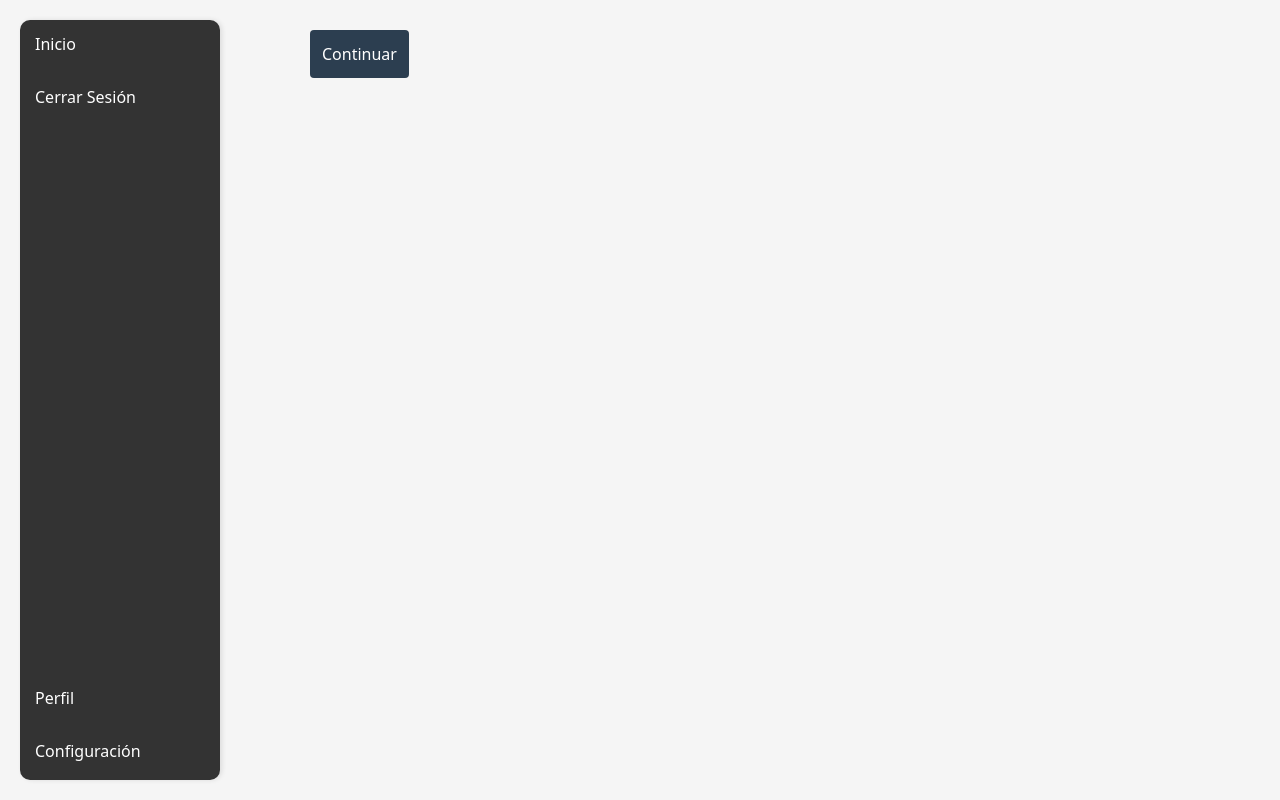
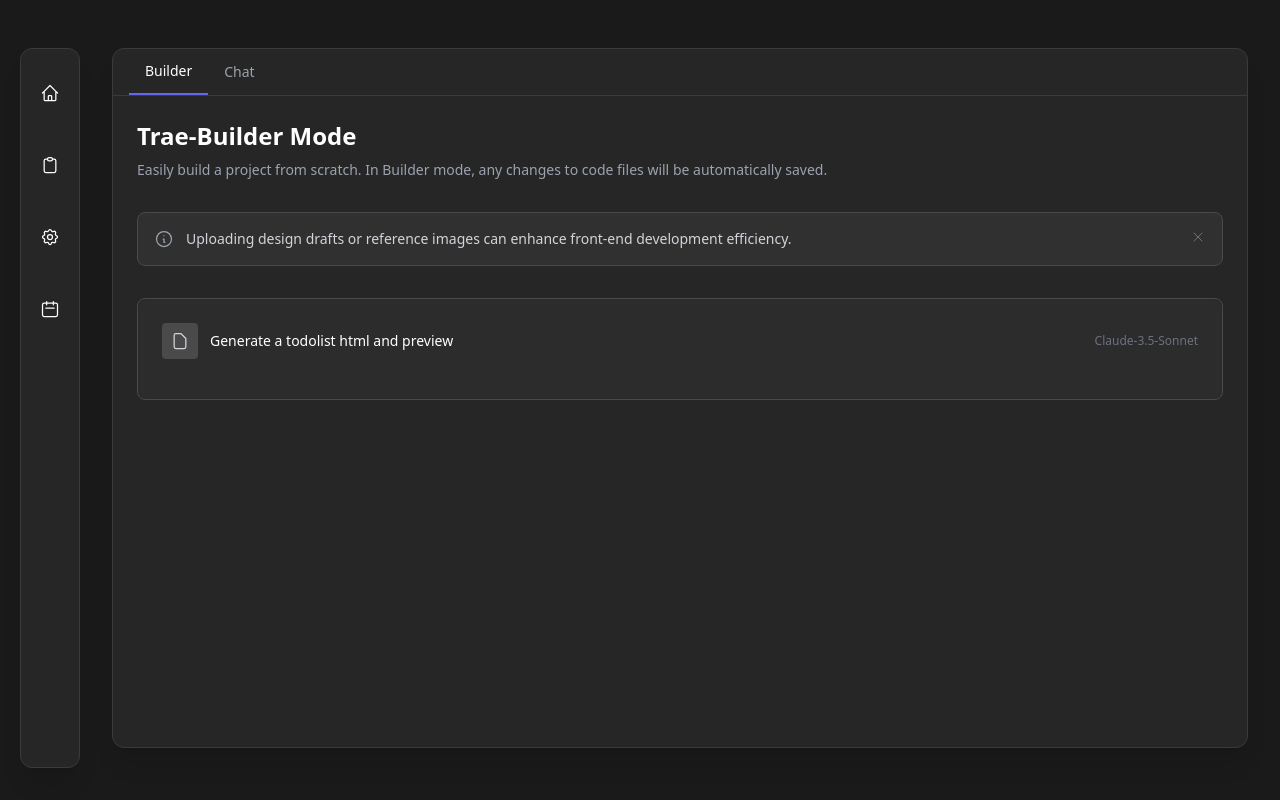
Before and after one commit to SantiagoPrada2005/service-client-client, a Next.js app in the folder service-client-ai/: page /pages/home in a window 1280 px wide. Built offline with nearby package versions, Linux system fonts and the light colour scheme.

Commit message:
NEW UPDATE

```diff
--- a/service-client-ai/src/app/pages/home/page.tsx
+++ b/service-client-ai/src/app/pages/home/page.tsx
@@ -1,25 +1,117 @@
 'use client';
-import styles from './css/main.module.css';
+import { useState } from 'react';
 
 export default function MainPage() {
+  const [activeTab, setActiveTab] = useState('builder');
+
   return (
-    <div className={styles.container}>
-      <div className={styles.sidebarWrapper}>
-        <div className={styles.sidebarContainer}>
-          <ul className={styles.sidebarList}>
-            <div className={styles.sidebarTop}>
-              <li className={styles.sidebarItem}>Inicio</li>
-              <li className={styles.sidebarItem}>Cerrar Sesión</li>
-            </div>
-            <div className={styles.sidebarBottom}>
-              <li className={styles.sidebarItem}>Perfil</li>
-              <li className={styles.sidebarItem}>Configuración</li>
-            </div>
-          </ul>
+    <div className="min-h-screen flex bg-[#1a1a1a] text-white font-sans">
+      {/* Removed macOS-style window controls and App Title as requested */}
+
+      {/* Sidebar */}
+      <div className="fixed left-5 top-12 z-40">
+        <div className="w-[60px] bg-[#2a2a2a]/80 backdrop-blur-xl text-white rounded-xl shadow-xl border border-[#3a3a3a] h-[calc(100vh-80px)] flex flex-col items-center py-6">
+          <div className="space-y-8 flex flex-col items-center">
+            <button className="w-10 h-10 flex items-center justify-center rounded-lg hover:bg-[#3a3a3a] transition-all duration-200">
+              <svg xmlns="http://www.w3.org/2000/svg" className="h-5 w-5" fill="none" viewBox="0 0 24 24" stroke="currentColor">
+                <path strokeLinecap="round" strokeLinejoin="round" strokeWidth={1.5} d="M3 12l2-2m0 0l7-7 7 7M5 10v10a1 1 0 001 1h3m10-11l2 2m-2-2v10a1 1 0 01-1 1h-3m-6 0a1 1 0 001-1v-4a1 1 0 011-1h2a1 1 0 011 1v4a1 1 0 001 1m-6 0h6" />
+              </svg>
+            </button>
+            <button className="w-10 h-10 flex items-center justify-center rounded-lg hover:bg-[#3a3a3a] transition-all duration-200">
+              <svg xmlns="http://www.w3.org/2000/svg" className="h-5 w-5" fill="none" viewBox="0 0 24 24" stroke="currentColor">
+                <path strokeLinecap="round" strokeLinejoin="round" strokeWidth={1.5} d="M9 5H7a2 2 0 00-2 2v12a2 2 0 002 2h10a2 2 0 002-2V7a2 2 0 00-2-2h-2M9 5a2 2 0 002 2h2a2 2 0 002-2M9 5a2 2 0 012-2h2a2 2 0 012 2" />
+              </svg>
+            </button>
+            <button className="w-10 h-10 flex items-center justify-center rounded-lg hover:bg-[#3a3a3a] transition-all duration-200">
+              <svg xmlns="http://www.w3.org/2000/svg" className="h-5 w-5" fill="none" viewBox="0 0 24 24" stroke="currentColor">
+                <path strokeLinecap="round" strokeLinejoin="round" strokeWidth={1.5} d="M10.325 4.317c.426-1.756 2.924-1.756 3.35 0a1.724 1.724 0 002.573 1.066c1.543-.94 3.31.826 2.37 2.37a1.724 1.724 0 001.065 2.572c1.756.426 1.756 2.924 0 3.35a1.724 1.724 0 00-1.066 2.573c.94 1.543-.826 3.31-2.37 2.37a1.724 1.724 0 00-2.572 1.065c-.426 1.756-2.924 1.756-3.35 0a1.724 1.724 0 00-2.573-1.066c-1.543.94-3.31-.826-2.37-2.37a1.724 1.724 0 00-1.065-2.572c-1.756-.426-1.756-2.924 0-3.35a1.724 1.724 0 001.066-2.573c-.94-1.543.826-3.31 2.37-2.37.996.608 2.296.07 2.572-1.065z" />
+                <path strokeLinecap="round" strokeLinejoin="round" strokeWidth={1.5} d="M15 12a3 3 0 11-6 0 3 3 0 016 0z" />
+              </svg>
+            </button>
+            <button className="w-10 h-10 flex items-center justify-center rounded-lg hover:bg-[#3a3a3a] transition-all duration-200">
+              <svg xmlns="http://www.w3.org/2000/svg" className="h-5 w-5" fill="none" viewBox="0 0 24 24" stroke="currentColor">
+                <path strokeLinecap="round" strokeLinejoin="round" strokeWidth={1.5} d="M8 7V3m8 4V3m-9 8h10M5 21h14a2 2 0 002-2V7a2 2 0 00-2-2H5a2 2 0 00-2 2v12a2 2 0 002 2z" />
+              </svg>
+            </button>
+          </div>
         </div>
       </div>
-      <div className={styles.mainContent}>
-      <button type="submit" className={styles.button}>Continuar</button>
+
+      {/* Main Content */}
+      <div className="flex-1 ml-[80px] p-8 pt-12">
+        <div className="bg-[#2a2a2a]/80 backdrop-blur-xl rounded-xl border border-[#3a3a3a] shadow-xl h-[calc(100vh-100px)] overflow-hidden">
+          {/* Tabs */}
+          <div className="flex border-b border-[#3a3a3a] px-4">
+            <button
+              onClick={() => setActiveTab('builder')}
+              className={`px-4 py-3 text-sm font-medium ${activeTab === 'builder' ? 'text-white border-b-2 border-indigo-500' : 'text-gray-400 hover:text-gray-300'}`}
+            >
+              Builder
+            </button>
+            <button
+              onClick={() => setActiveTab('chat')}
+              className={`px-4 py-3 text-sm font-medium ${activeTab === 'chat' ? 'text-white border-b-2 border-indigo-500' : 'text-gray-400 hover:text-gray-300'}`}
+            >
+              Chat
+            </button>
+          </div>
+
+          {/* Content Area */}
+          <div className="p-6">
+            {activeTab === 'builder' && (
+              <div>
+                <div className="mb-8">
+                  <h2 className="text-2xl font-semibold mb-2">Trae-Builder Mode</h2>
+                  <p className="text-gray-400 text-sm">Easily build a project from scratch. In Builder mode, any changes to code files will be automatically saved.</p>
+                </div>
+
+                {/* Tip Box */}
+                <div className="bg-[#3a3a3a]/50 backdrop-blur-sm rounded-lg p-4 mb-8 border border-[#4a4a4a]">
+                  <div className="flex items-start">
+                    <div className="text-gray-400 mr-3">
+                      <svg xmlns="http://www.w3.org/2000/svg" className="h-5 w-5" fill="none" viewBox="0 0 24 24" stroke="currentColor">
+                        <path strokeLinecap="round" strokeLinejoin="round" strokeWidth={1.5} d="M13 16h-1v-4h-1m1-4h.01M21 12a9 9 0 11-18 0 9 9 0 0118 0z" />
+                      </svg>
+                    </div>
+                    <div>
+                      <p className="text-sm text-gray-300">Uploading design drafts or reference images can enhance front-end development efficiency.</p>
+                    </div>
+                    <button className="ml-auto text-gray-500 hover:text-gray-400">
+                      <svg xmlns="http://www.w3.org/2000/svg" className="h-4 w-4" fill="none" viewBox="0 0 24 24" stroke="currentColor">
+                        <path strokeLinecap="round" strokeLinejoin="round" strokeWidth={1.5} d="M6 18L18 6M6 6l12 12" />
+                      </svg>
+                    </button>
+                  </div>
+                </div>
+
+                {/* Project Card */}
+                <div className="bg-[#3a3a3a]/30 backdrop-blur-sm rounded-lg p-6 border border-[#4a4a4a] hover:border-[#5a5a5a] transition-all duration-300 cursor-pointer">
+                  <div className="flex items-center justify-between mb-4">
+                    <div className="flex items-center">
+                      <div className="bg-[#4a4a4a] p-2 rounded mr-3">
+                        <svg xmlns="http://www.w3.org/2000/svg" className="h-5 w-5 text-gray-300" fill="none" viewBox="0 0 24 24" stroke="currentColor">
+                          <path strokeLinecap="round" strokeLinejoin="round" strokeWidth={1.5} d="M7 21h10a2 2 0 002-2V9.414a1 1 0 00-.293-.707l-5.414-5.414A1 1 0 0012.586 3H7a2 2 0 00-2 2v14a2 2 0 002 2z" />
+                        </svg>
+                      </div>
+                      <div>
+                        <h3 className="text-sm font-medium">Generate a todolist html and preview</h3>
+                      </div>
+                    </div>
+                    <div className="text-xs text-gray-500">
+                      Claude-3.5-Sonnet
+                    </div>
+                  </div>
+                </div>
+              </div>
+            )}
+
+            {activeTab === 'chat' && (
+              <div className="h-full flex items-center justify-center">
+                <p className="text-gray-400">Chat interface would appear here</p>
+              </div>
+            )}
+          </div>
+        </div>
       </div>
     </div>
   );
```
